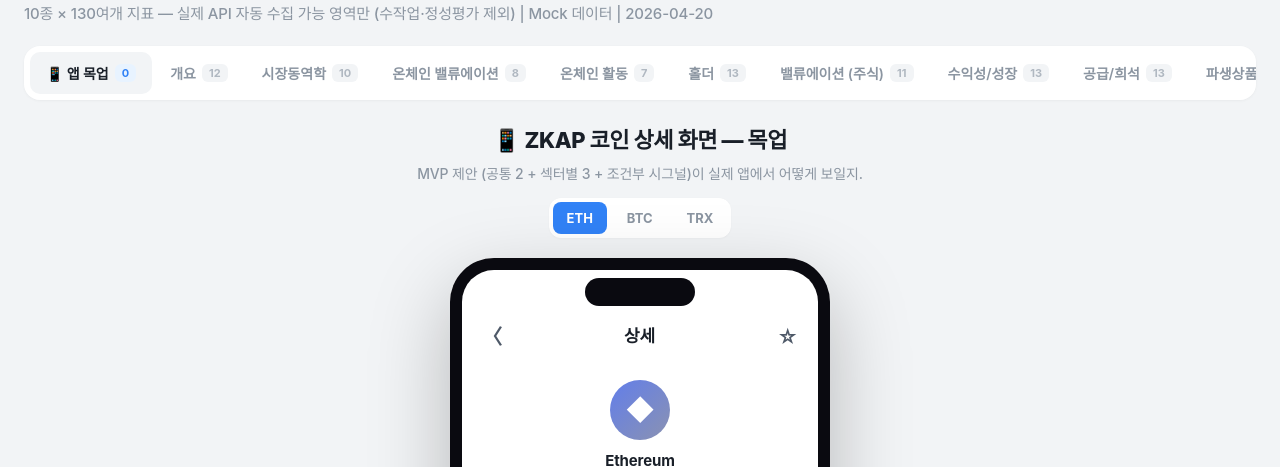
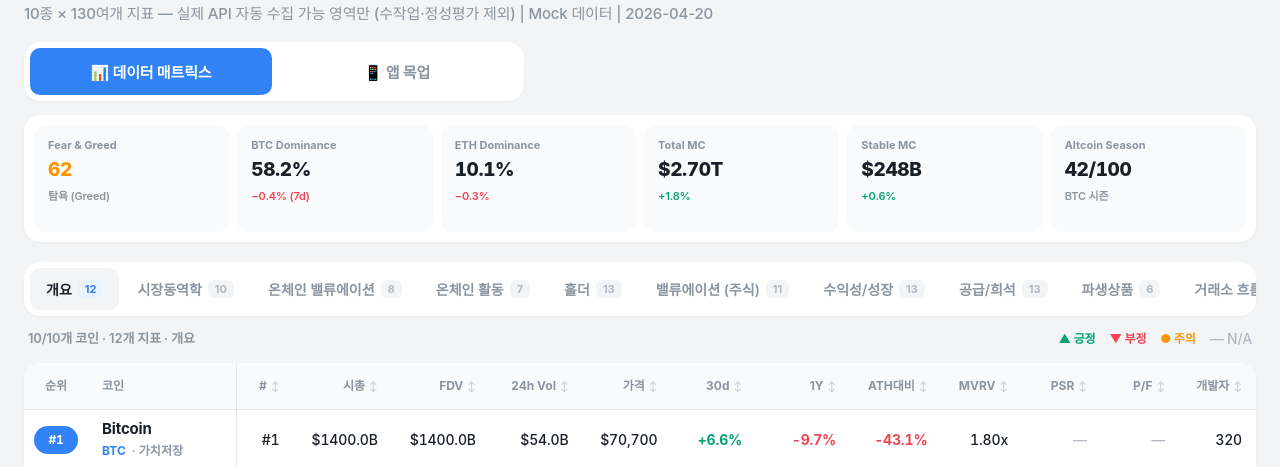
Before and after one commit to saltui/zkap-matrix, a plain HTML site: page index.html in a window 1280 px wide. Shown: the part 76-543 px from the top of the page. Drawn offline with Linux system fonts and the light colour scheme; a web font is replaced by a local one.

Commit message:
ui: top-level section switch (matrix vs mockup)

```diff
--- a/index.html
+++ b/index.html
@@ -42,6 +42,26 @@ h1{font-size:30px;color:var(--text);margin-bottom:6px;display:flex;align-items:c
 h1 .badge{font-size:13px;background:var(--primary);color:#fff;padding:4px 12px;border-radius:999px;font-weight:700;letter-spacing:0}
 .sub{color:var(--text-3);font-size:15px;margin-bottom:16px;font-weight:500}
 
+.section-nav{
+  display:flex;gap:4px;
+  background:var(--surface);
+  border-radius:16px;
+  padding:6px;
+  box-shadow:var(--shadow);
+  margin:14px 0 12px;
+  max-width:500px
+}
+.section-btn{
+  flex:1;background:transparent;color:var(--text-3);
+  border:none;padding:13px 20px;
+  font-size:15px;font-weight:700;cursor:pointer;
+  border-radius:10px;font-family:inherit;
+  transition:all .15s;letter-spacing:-0.01em
+}
+.section-btn:hover{color:var(--text);background:var(--surface-hover)}
+.section-btn.active{background:var(--primary);color:#fff}
+.section-btn.active:hover{background:#2068d8;color:#fff}
+
 .macro-banner{
   display:grid;grid-template-columns:repeat(auto-fit,minmax(140px,1fr));gap:8px;
   background:var(--surface);border-radius:16px;padding:10px;
@@ -415,6 +435,10 @@ a.src-card:hover::after{opacity:1;color:var(--primary)}
 <header>
 <h1>ZKAP 코인 데이터 매트릭스 <span class="badge">v4</span></h1>
 <p class="sub">10종 × 130여개 지표 — 실제 API 자동 수집 가능 영역만 (수작업·정성평가 제외) | Mock 데이터 | 2026-04-20</p>
+<nav class="section-nav" id="sectionNav">
+  <button class="section-btn active" data-section="matrix">📊 데이터 매트릭스</button>
+  <button class="section-btn" data-section="mockup">📱 앱 목업</button>
+</nav>
 <div class="macro-banner">
   <div class="macro-card"><span class="lbl">Fear &amp; Greed</span><span class="val warn">62</span><span class="sub">탐욕 (Greed)</span></div>
   <div class="macro-card"><span class="lbl">BTC Dominance</span><span class="val">58.2%</span><span class="sub down">−0.4% (7d)</span></div>
@@ -1128,7 +1152,6 @@ const DESC = {
 // 탭 정의. 각 탭 = { key, label, cols:[...] }
 // cols: { key:데이터키, label:컬럼명, fmt:포맷터함수, w:최소너비 }
 const TABS = [
-  {key:'mockup', label:'📱 앱 목업', cols:[]},
   {key:'overview', label:'개요', cols:[
     {key:'rank', label:'#', fmt:v=>'#'+v},
     {key:'mc', label:'시총', fmt:fmt.bigUSD},
@@ -1334,7 +1357,8 @@ const TABS = [
 // 렌더링 + 인터랙션
 // ============================================================================
 let state = {
-  tab:'mockup',
+  section:'matrix',
+  tab:'overview',
   sector:'all',
   sortCol:null,
   sortDir:'desc',
@@ -1574,19 +1598,21 @@ function render(){
   renderTabs();
   const tab = TABS.find(t=>t.key===state.tab);
 
-  // 목업 탭 처리
+  // 섹션 스위치 (매트릭스 ↔ 목업)
   const $tw = document.querySelector('.tw');
   const $meta = document.querySelector('.meta-row');
   const $macro = document.querySelector('.macro-banner');
   const $filter = document.querySelector('.filter-bar');
+  const $tabs = document.getElementById('tabs');
   const $mockup = document.getElementById('mockupView');
   const setDisp = (el, val) => { if (el) el.style.display = val; };
 
-  if(state.tab==='mockup'){
+  if(state.section==='mockup'){
     setDisp($tw, 'none');
     setDisp($meta, 'none');
     setDisp($macro, 'none');
     setDisp($filter, 'none');
+    setDisp($tabs, 'none');
     setDisp($mockup, 'block');
     renderMockup();
     return;
@@ -1595,6 +1621,7 @@ function render(){
   setDisp($meta, 'flex');
   setDisp($macro, 'grid');
   setDisp($filter, 'flex');
+  setDisp($tabs, 'flex');
   setDisp($mockup, 'none');
 
   const visible = getVisible();
@@ -1646,6 +1673,17 @@ function render(){
   document.getElementById('visibleCount').textContent =
     `${visible.length}/${COINS.length}개 코인 · ${tab.cols.length}개 지표 · ${tab.label}`;
 }
+
+// 섹션 스위치 (매트릭스 ↔ 목업)
+document.querySelectorAll('.section-btn').forEach(b=>{
+  b.onclick=()=>{
+    document.querySelectorAll('.section-btn').forEach(x=>x.classList.remove('active'));
+    b.classList.add('active');
+    state.section=b.dataset.section;
+    render();
+    window.scrollTo({top:0,behavior:'smooth'});
+  };
+});
 
 // 필터 버튼
 document.querySelectorAll('.chip').forEach(c=>{
```
